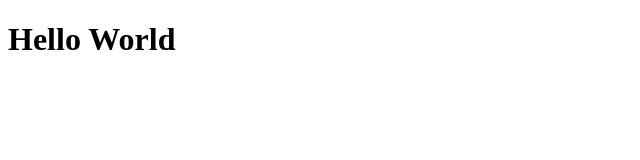
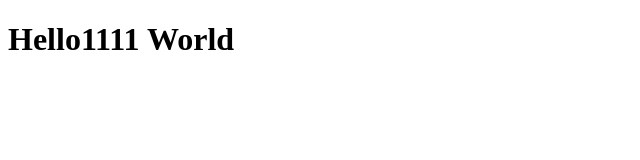
Before and after one commit to Hrishabh8080/Demo, a plain HTML site: page index.html in a window 1280 px wide. Shown: the whole page, without its empty margins (0-640 px from the left). Drawn offline with Linux system fonts and the light colour scheme.

Commit message:
Update index.html

```diff
--- a/index.html
+++ b/index.html
@@ -7,6 +7,6 @@
     <title>Document</title>
 </head>
 <body>
-    <h1>Hello World</h1>
+    <h1>Hello1111 World</h1>
 </body>
 </html>
```
